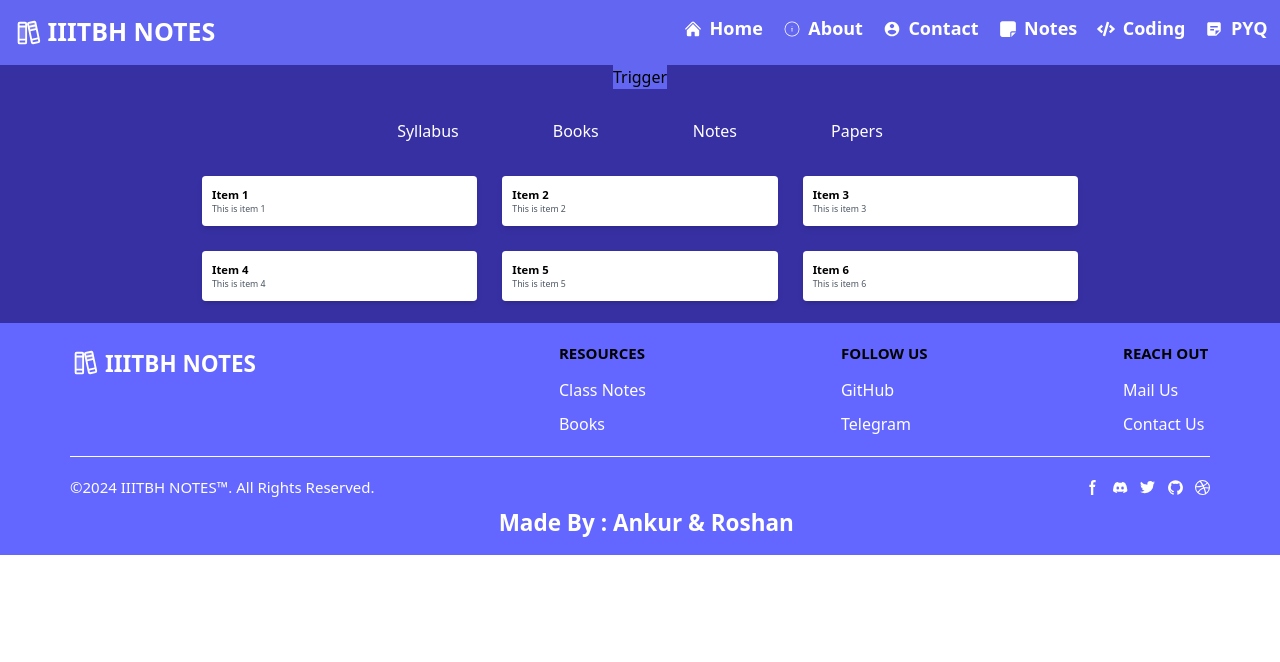
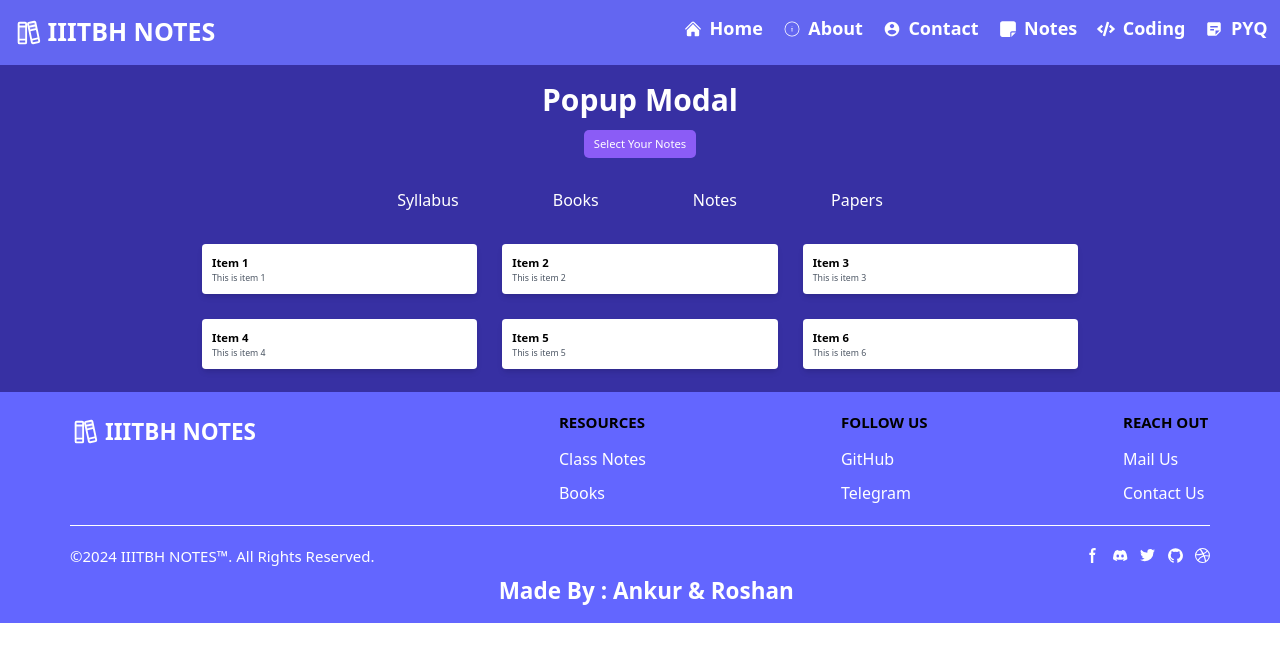
Before and after one commit to BuildingProjects/iiitbh-notes, a React (Vite) app: page /PYQ in a window 1280 px wide. Shown: the top 662 px of the page. Built offline with nearby package versions, Linux system fonts and the light colour scheme.

Commit message:
popUp section

```diff
--- a/src/App.jsx
+++ b/src/App.jsx
@@ -6,7 +6,7 @@ import UploadSection from "./components/UploadSection";
 import Footer from "./components/Footer";
 import ContactUs from "./components/ContactUs";
 import AboutUs from "./components/AboutUs";
-import Notes from "./Notes";
+import Notes from "./components/Notes";
 
 function App() {
   return (
--- a/src/PopUp.jsx
+++ /dev/null
@@ -1,23 +0,0 @@
-import React, { useState } from "react";
-import Popup from "reactjs-popup";
-function PopUp() {
-  return (
-    <>
-      <div className='flex items-center justify-center w-4rem'>
-        <Popup
-          trigger={<button className='bg-indigo-500 '> Trigger</button>}
-          position='right center'
-        >
-          <div>Popup content here !!</div>
-        </Popup>
-      </div>
-      <div>
-        <div>
-
-        </div>
-      </div>
-    </>
-  );
-}
-
-export default PopUp;
--- /dev/null
+++ b/src/components/Modal.jsx
@@ -0,0 +1,16 @@
+import React from "react";
+import { IoClose } from "react-icons/io5";
+function Modal({ onClose }) {
+  return (
+    <div className='fixed flex justify-center items-center inset-0 bg-black bg-opacity-30 backdrop-blur-sm'>
+      <div className='mt-10 flex flex-col gap-5 text-white'>
+        <button onClick={onClose} className='place-self-end'>
+          <IoClose size={30} />
+        </button>
+        <div className='bg-indigo-600 rounded-xl px-20 py-10 flex flex-col gap-5 items-center mx-4'></div>
+      </div>
+    </div>
+  );
+}
+
+export default Modal;
--- a/src/Notes.jsx
+++ b/src/components/Notes.jsx
@@ -24,7 +24,9 @@ function Notes() {
     <>
       <div className='bg-indigo-800 flex-col items-center '>
         <div>
-          <PopUp />
+          <div className='pt-4'>
+            <PopUp />
+          </div>
         </div>
         <div className='flex justify-center'>
           <div className='w-[70%] flex-col gap-8'>
--- /dev/null
+++ b/src/components/PopUp.jsx
@@ -0,0 +1,20 @@
+import React, { useState } from "react";
+import Modal from "./Modal";
+
+function PopUp() {
+  const [showModal, setShowModal] = useState(false);
+  return (
+    <div className='flex flex-col items-center gap-6 bg-indigo-800 text-white'>
+      <h1 className='text-5xl font-bold mt-4'>Popup Modal</h1>
+      <button
+        onClick={() => setShowModal(true)}
+        className='bg-violet-500 px-4 py-2 rounded-lg text-lg'
+      >
+        Select Your Notes
+      </button>
+      {showModal && <Modal onClose={() => setShowModal(false)} />}
+    </div>
+  );
+}
+
+export default PopUp;
```
Also changed, not shown: src/components/HorizontalScrollMenu.jsx (renamed from src/HorizontalScrollMenu.jsx), src/components/MenuGrid.jsx (renamed from src/MenuGrid.jsx).
